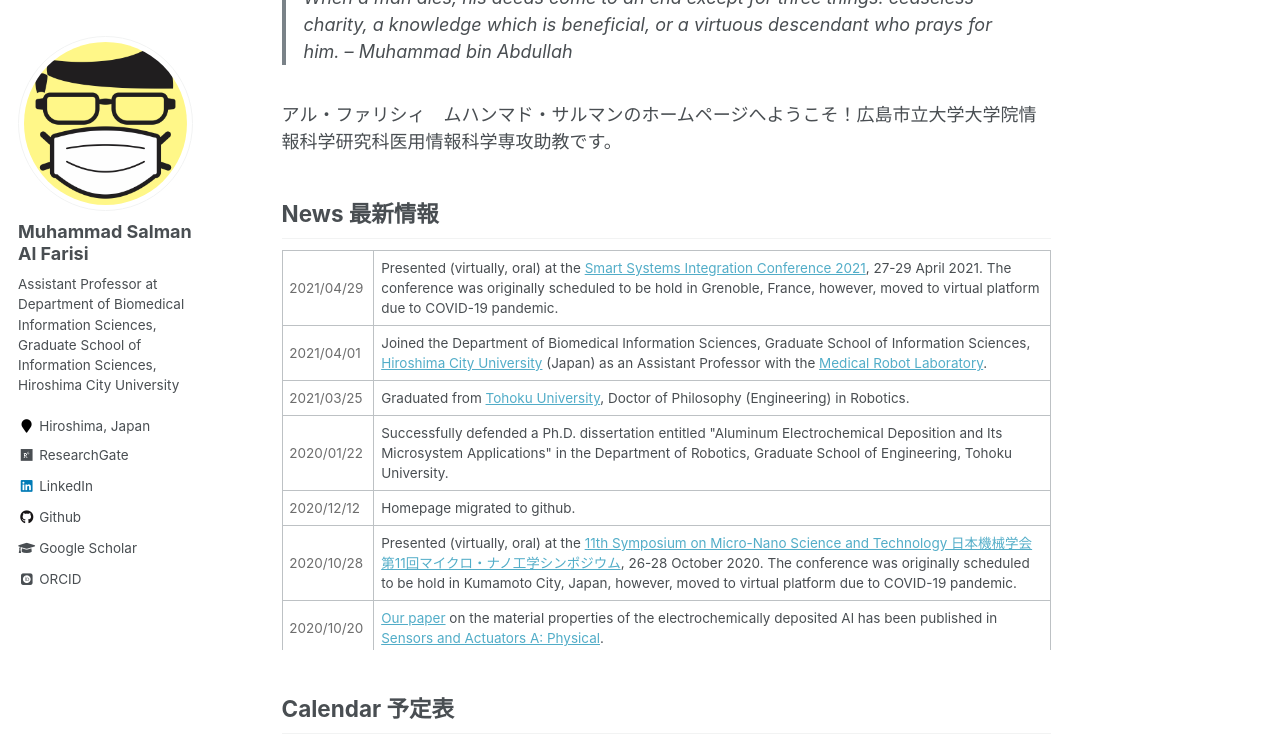
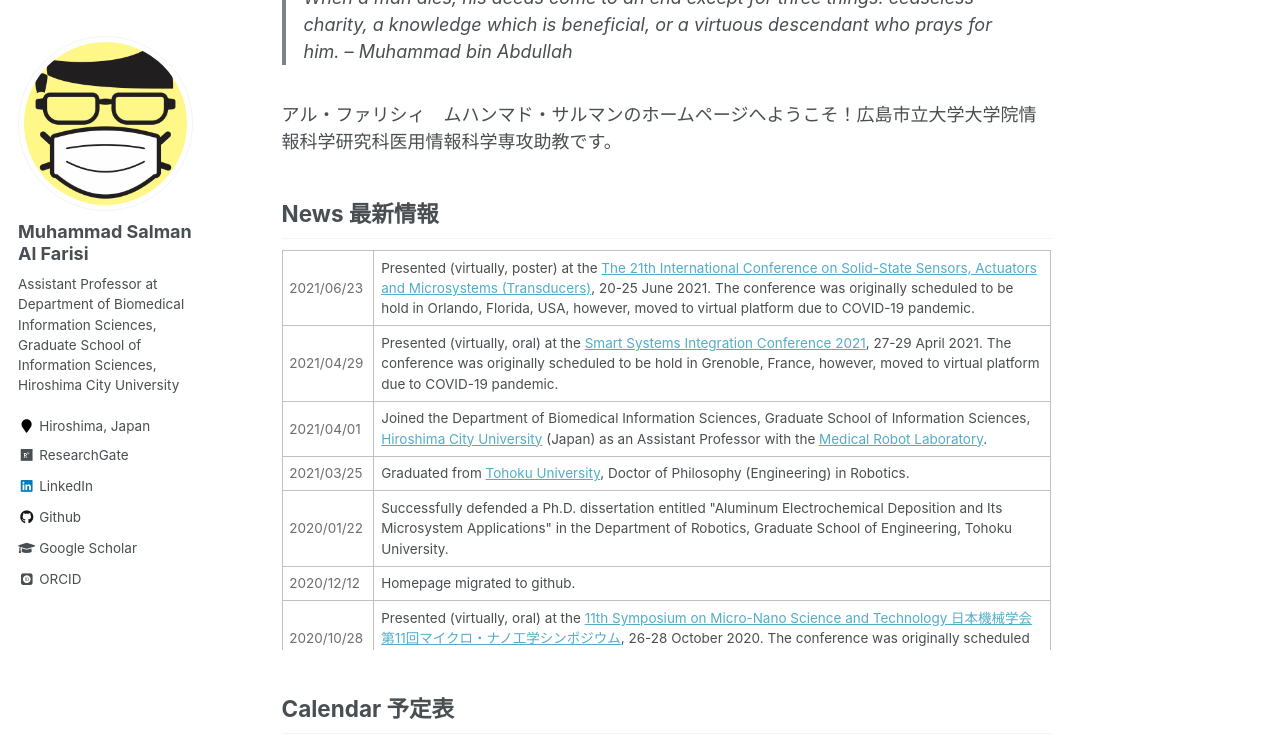
Before and after one commit to msalfarisi/msalfarisi.github.io, a Jekyll site: the page built from _pages/home.md, in a window 1280 px wide and 900 px high, scrolled down 389 px, cut to the strip 0-742 px from the top of the window. Built offline with Jekyll 4.4.1, drawn with Linux system fonts in a browser that asks for light colours; some web fonts are replaced.

Commit message:
Update home.md

```diff
--- a/_pages/home.md
+++ b/_pages/home.md
@@ -22,6 +22,10 @@ Welcome to the homepage of Muhammad Salman Al Farisi, an Assistant Professor at
 
 <div style="overflow-y: scroll; height:400px;">
  <table style="width:100%">
+  <tr>
+    <td style="color:#6d6d6d;">2021/06/23</td>
+    <td>Presented (virtually, poster) at the <a href="https://www.transducers2021.org/">The 21th International Conference on Solid-State Sensors, Actuators and Microsystems (Transducers)</a>, 20-25 June 2021. The conference was originally scheduled to be hold in Orlando, Florida, USA, however, moved to virtual platform due to COVID-19 pandemic.</td>
+  </tr>
   <tr>
     <td style="color:#6d6d6d;">2021/04/29</td>
     <td>Presented (virtually, oral) at the <a href="http://smartsystemsintegration.com/">Smart Systems Integration Conference 2021</a>, 27-29 April 2021. The conference was originally scheduled to be hold in Grenoble, France, however, moved to virtual platform due to COVID-19 pandemic.</td>
```
